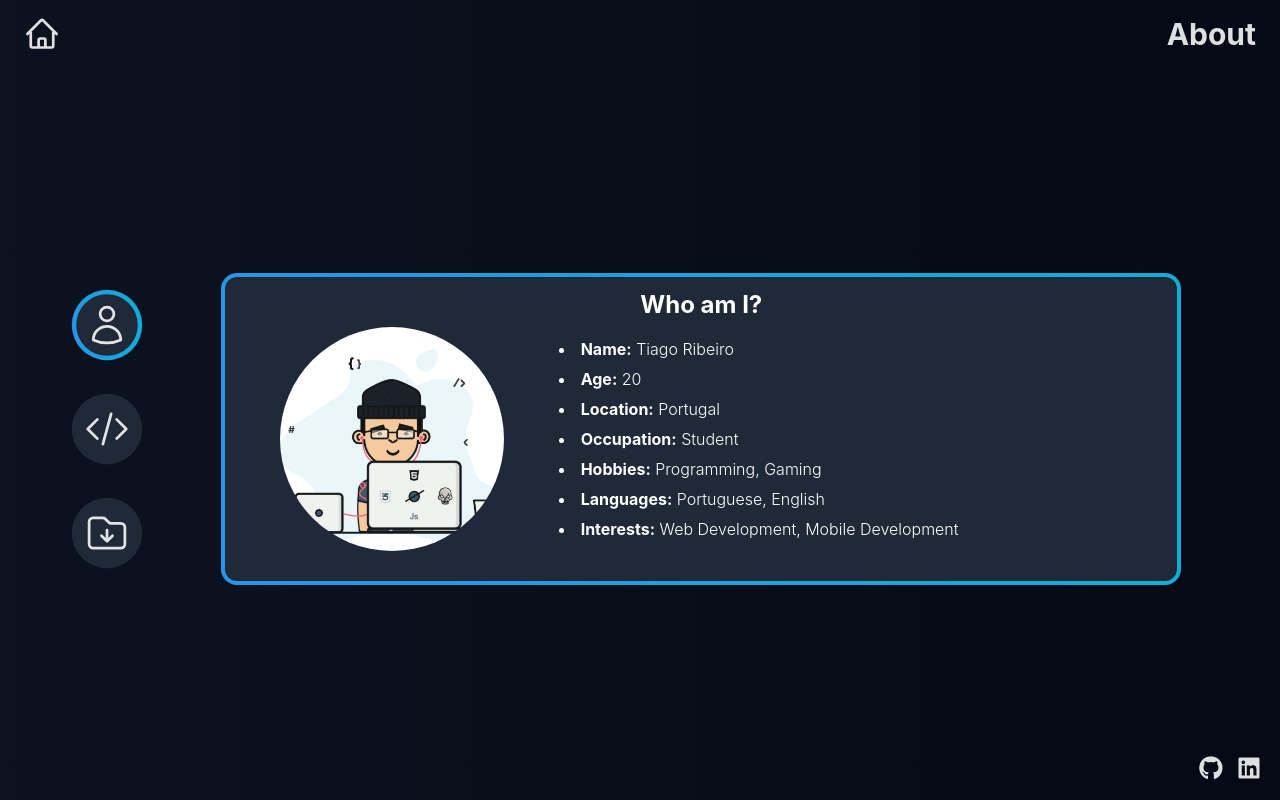
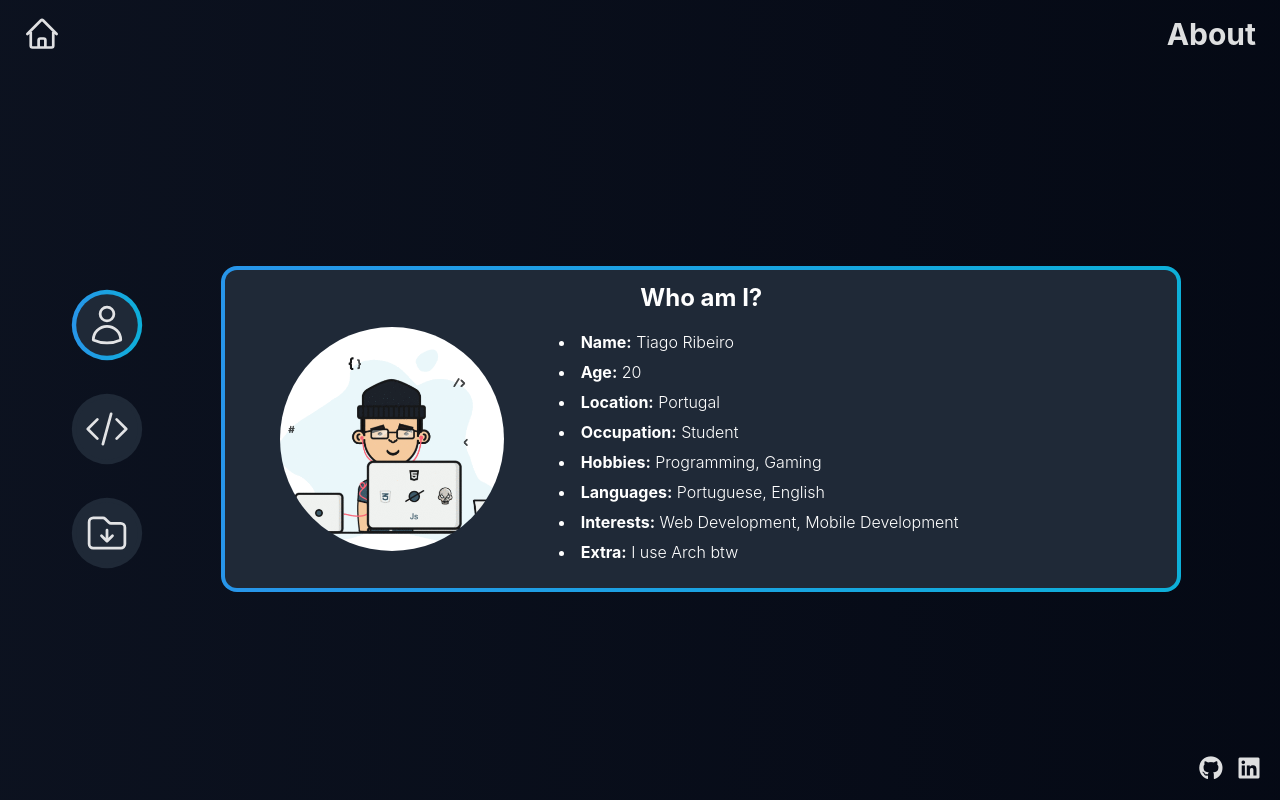
Before and after one commit to TiagoRibeiro25/Portfolio, a React (Vite) app: page /about in a window 1280 px wide. Built offline with nearby package versions, Linux system fonts and the light colour scheme.

Commit message:
feat: Added extra

```diff
--- a/src/views/About/components/WhoAmI/index.tsx
+++ b/src/views/About/components/WhoAmI/index.tsx
@@ -46,6 +46,9 @@ export default function WhoAmI() {
 								<span className="font-bold">Interests:</span>{" "}
 								<span className="font-light">Web Development, Mobile Development</span>
 							</li>
+							<li>
+								<span className="font-bold">Extra:</span> <span className="font-light">I use Arch btw</span>
+							</li>
 						</ul>
 					</div>
 				</main>
```
